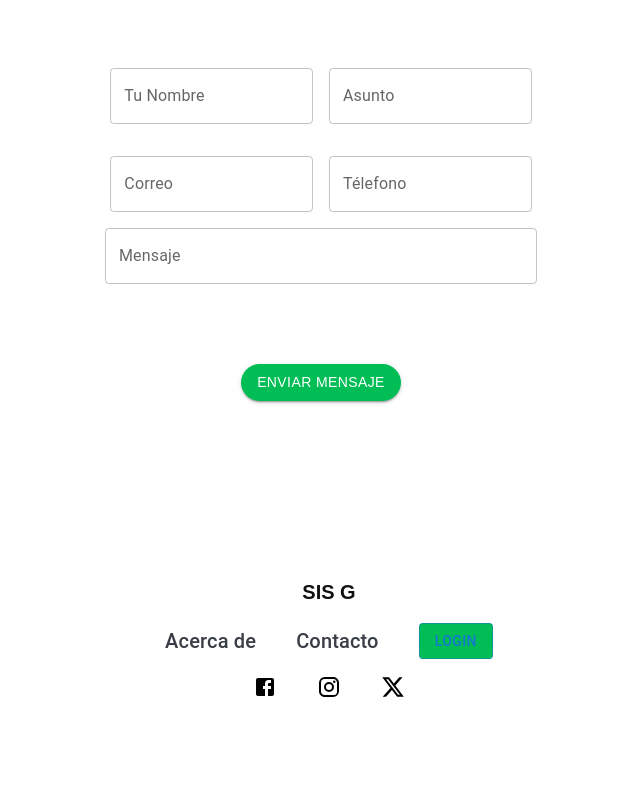
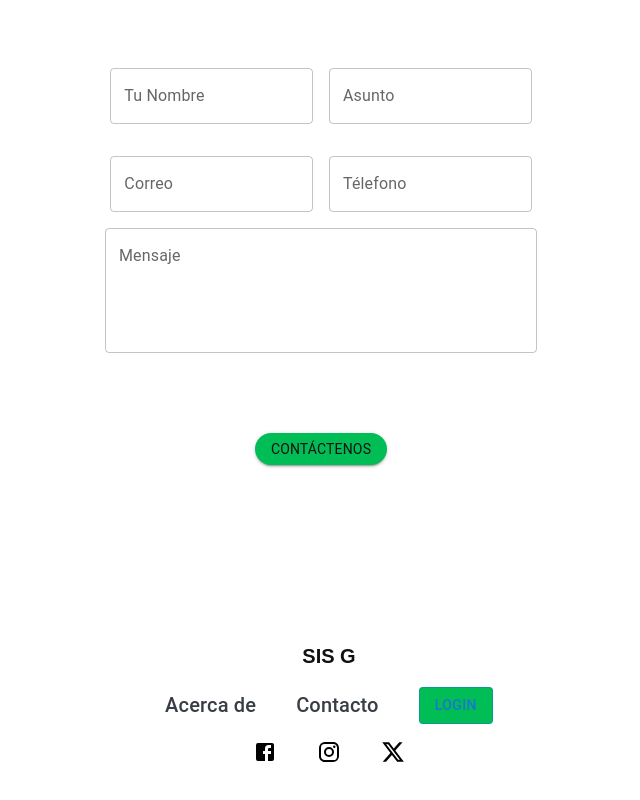
Before and after one commit to JonathanCol/sis-g, a Next.js app: page /ContactUs in a window 1280 px wide. Shown: the part 868-1668 px from the top of the page, without its empty margins (311-951 px from the left). Before the commit the page ends 1647 px from the top, so only its background shows below. Built offline with nearby package versions, Linux system fonts and the light colour scheme.

Commit message:
FIX: cambio de tamaño en textfield Mensaje y cambio en el campo del boton enviar

```diff
--- a/app/components/FormContact/FormContact.tsx
+++ b/app/components/FormContact/FormContact.tsx
@@ -103,15 +103,18 @@ const FormContact = () => {
               variant="outlined"
               fullWidth
               multiline
+              rows={4}
             />
           </Grid>
         </Grid>
         <Box mt={10} mb={10}>
           <Button
             variant="contained"
-            sx={{ borderRadius: 8, fontFamily: "'Poppins', sans-serif" }}
+            sx={{ borderRadius: 8, fontFamily: "'Poppins', sans-serif",fontWeight: "bold"  }}
           >
-            Enviar Mensaje
+            <Typography variant="body2" color={"#111"}>
+            Contáctenos
+          </Typography>
           </Button>
         </Box>
       </Grid>
```
